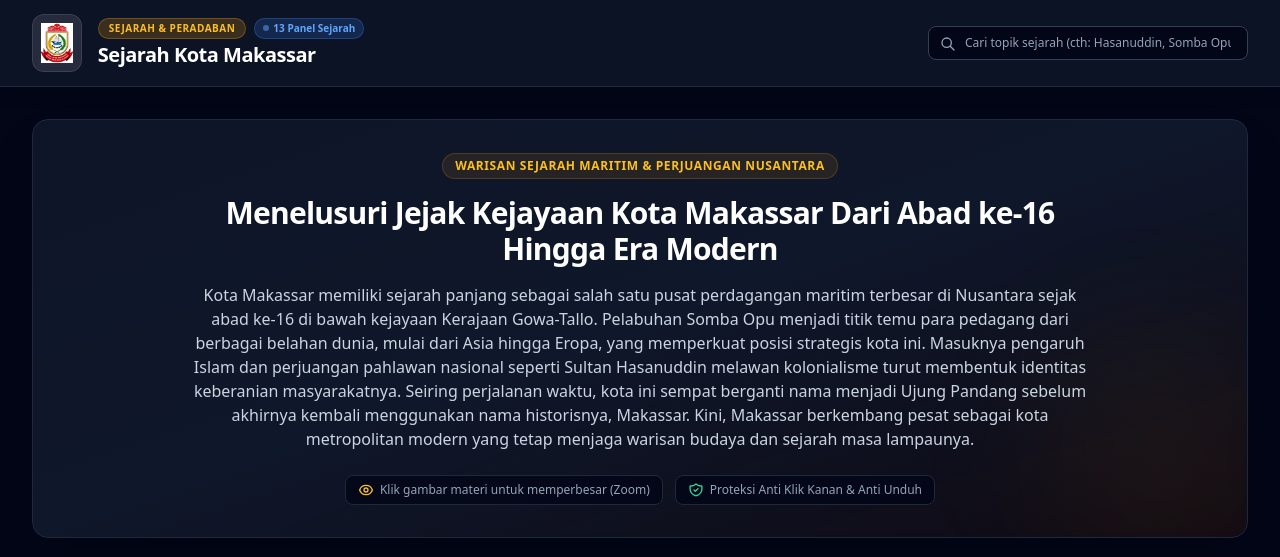
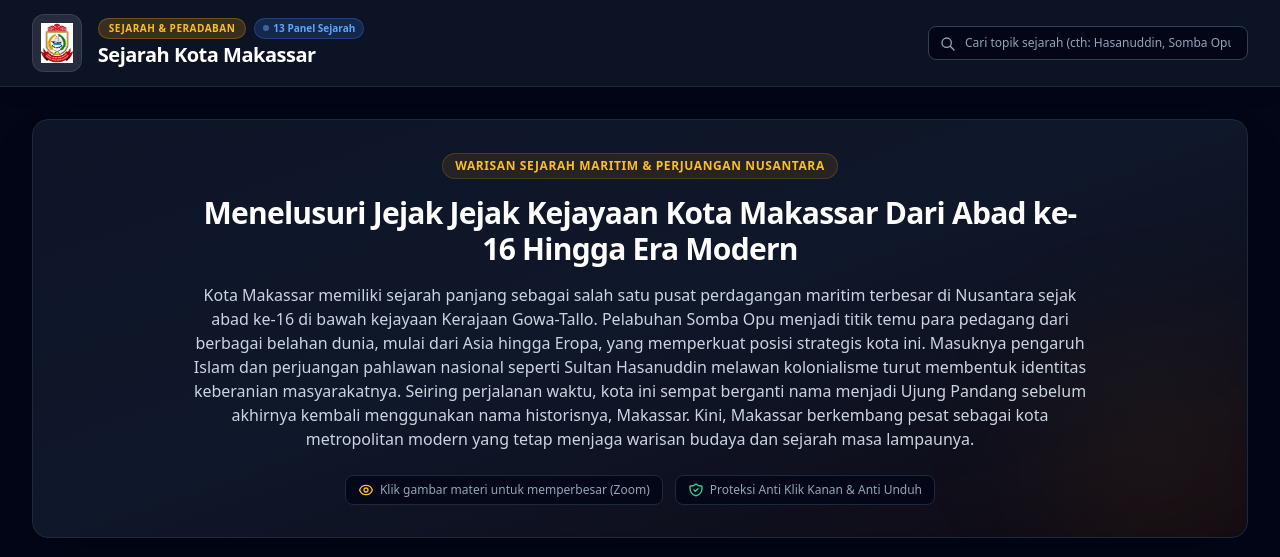
Before and after one commit to ahyarmuawwal/sejarah-makassar, a plain HTML site: page index.html in a window 1280 px wide. Shown: the top 557 px of the page. Drawn offline with nearby package versions, Linux system fonts and the light colour scheme.

Commit message:
menambahkan kata jejak
pada halaman index saya menambahkan kata jejak

```diff
--- a/index.html
+++ b/index.html
@@ -108,7 +108,7 @@
                     Warisan Sejarah Maritim & Perjuangan Nusantara
                 </span>
                 <h2 class="text-2xl sm:text-3xl font-extrabold text-white tracking-tight">
-                    Menelusuri Jejak Kejayaan Kota Makassar Dari Abad ke-16 Hingga Era Modern
+                    Menelusuri Jejak Jejak Kejayaan Kota Makassar Dari Abad ke-16 Hingga Era Modern
                 </h2>
                 <p class="text-slate-300 text-sm sm:text-base leading-relaxed text-justify sm:text-center">
                     Kota Makassar memiliki sejarah panjang sebagai salah satu pusat perdagangan maritim terbesar di Nusantara sejak abad ke-16 di bawah kejayaan Kerajaan Gowa-Tallo. Pelabuhan Somba Opu menjadi titik temu para pedagang dari berbagai belahan dunia, mulai dari Asia hingga Eropa, yang memperkuat posisi strategis kota ini. Masuknya pengaruh Islam dan perjuangan pahlawan nasional seperti Sultan Hasanuddin melawan kolonialisme turut membentuk identitas keberanian masyarakatnya. Seiring perjalanan waktu, kota ini sempat berganti nama menjadi Ujung Pandang sebelum akhirnya kembali menggunakan nama historisnya, Makassar. Kini, Makassar berkembang pesat sebagai kota metropolitan modern yang tetap menjaga warisan budaya dan sejarah masa lampaunya.
```
